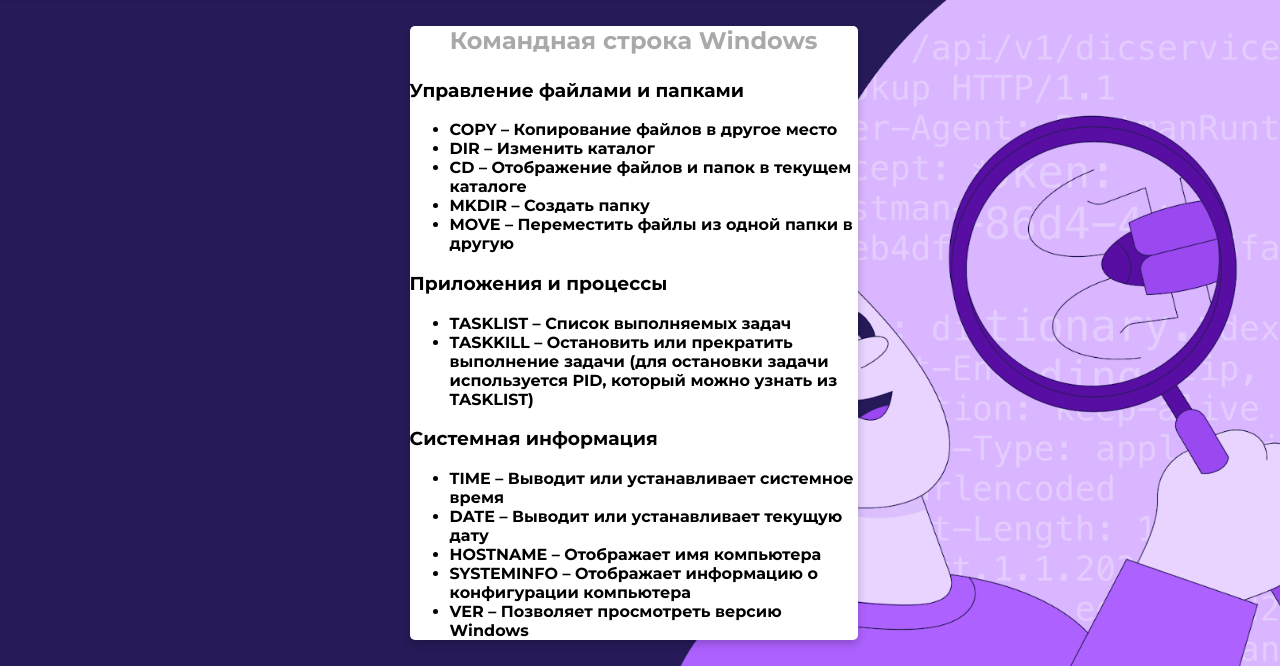
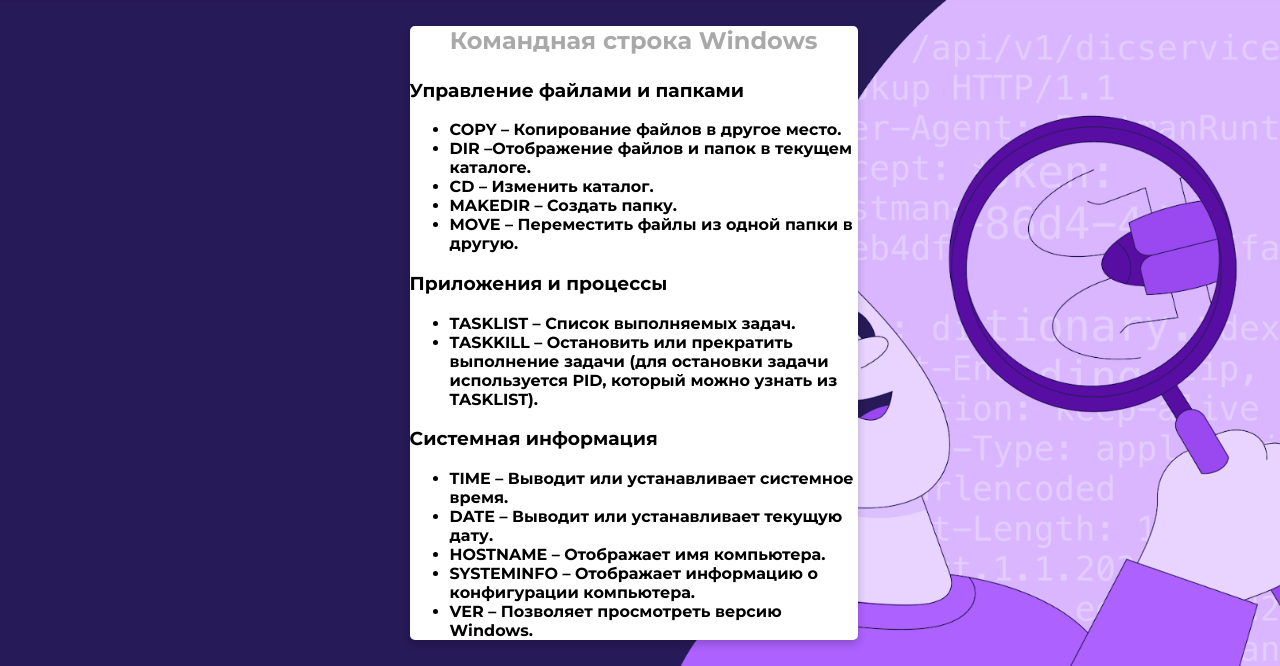
Before and after one commit to lopatinanv3/Final-dz, a plain HTML site: page html/cmd.html in a window 1280 px wide. Shown: the top 666 px of the page. Drawn offline with Linux system fonts and the light colour scheme.

Commit message:
homework

```diff
--- a/html/cmd.html
+++ b/html/cmd.html
@@ -15,24 +15,24 @@
          <p class="subtitle">Командная строка Windows</p>
          <h3 id="rt-0"> Управление файлами и папками</h3>
          <ul>
-            <li>COPY – Копирование файлов в другое место</li>
-            <li>DIR – Изменить каталог</li>
-            <li>CD – Отображение файлов и папок в текущем каталоге</li>
-            <li>MKDIR – Создать папку</li>
-            <li>MOVE – Переместить файлы из одной папки в другую</li>
+            <li>COPY – Копирование файлов в другое место.</li>
+            <li>DIR –Отображение файлов и папок в текущем каталоге.</li>
+            <li>CD – Изменить каталог.</li>
+            <li>MAKEDIR – Создать папку.</li>
+            <li>MOVE – Переместить файлы из одной папки в другую.</li>
          </ul>
          <h3 id="rt-1">Приложения и процессы</h3>
          <ul>
-            <li>TASKLIST – Список выполняемых задач</li>
-            <li>TASKKILL – Остановить или прекратить выполнение задачи (для остановки задачи используется PID, который можно узнать из TASKLIST)</li>
+            <li>TASKLIST – Список выполняемых задач.</li>
+            <li>TASKKILL – Остановить или прекратить выполнение задачи (для остановки задачи используется PID, который можно узнать из TASKLIST).</li>
          </ul>
          <h3 id="rt-3">Системная информация</h3>
          <ul>
-            <li>TIME – Выводит или устанавливает системное время</li>
-            <li>DATE – Выводит или устанавливает текущую дату</li>
-            <li>HOSTNAME – Отображает имя компьютера</li>
-            <li>SYSTEMINFO – Отображает информацию о конфигурации компьютера</li>
-            <li>VER – Позволяет просмотреть версию Windows</li>
+            <li>TIME – Выводит или устанавливает системное время.</li>
+            <li>DATE – Выводит или устанавливает текущую дату.</li>
+            <li>HOSTNAME – Отображает имя компьютера.</li>
+            <li>SYSTEMINFO – Отображает информацию о конфигурации компьютера.</li>
+            <li>VER – Позволяет просмотреть версию Windows.</li>
          </ul>
       </div>
       <!--footer-->
```
Also changed, not shown: html/git.html (+2 -2 lines), html/mac.html (+2 -2 lines), defects.txt.
